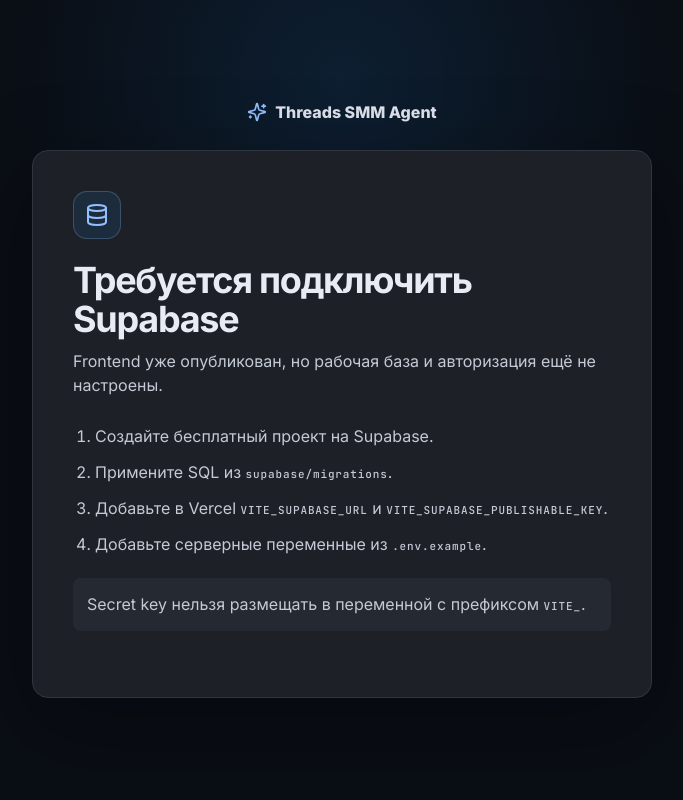
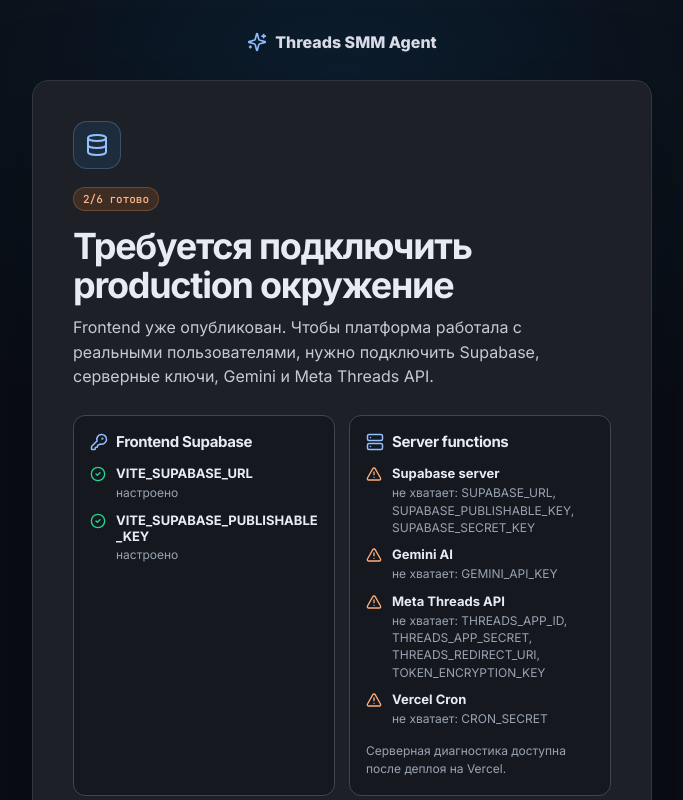
Before and after one commit to ElazAzel/threadssmm, a React (Vite) app: page /setup in a window 1280 px wide. Shown: the top 800 px of the page, without its empty margins (298-981 px from the left). Built offline with nearby package versions, Linux system fonts and the light colour scheme; no server answers.

Commit message:
Add production readiness roadmap and setup diagnostics

```diff
--- a/src/pages/SetupRequiredPage.tsx
+++ b/src/pages/SetupRequiredPage.tsx
@@ -1,23 +1,125 @@
+import { useEffect, useMemo, useState } from 'react'
 import { Link } from 'react-router-dom'
-import { Database, Sparkles } from 'lucide-react'
-import { Card } from '../components/ui'
+import { AlertTriangle, CheckCircle2, Database, KeyRound, Server, Sparkles } from 'lucide-react'
+import { Badge, Card } from '../components/ui'
+import { demoMode, isSupabaseConfigured, supabaseConfig } from '../lib/env'
+
+interface ServerHealthCheck {
+  id: string
+  label: string
+  ok: boolean
+  missing: string[]
+}
+
+interface ServerHealth {
+  ok: boolean
+  checkedAt: string
+  checks: ServerHealthCheck[]
+}
+
+const fallbackServerChecks: ServerHealthCheck[] = [
+  { id: 'supabase-server', label: 'Supabase server', ok: false, missing: ['SUPABASE_URL', 'SUPABASE_PUBLISHABLE_KEY', 'SUPABASE_SECRET_KEY'] },
+  { id: 'gemini', label: 'Gemini AI', ok: false, missing: ['GEMINI_API_KEY'] },
+  { id: 'threads', label: 'Meta Threads API', ok: false, missing: ['THREADS_APP_ID', 'THREADS_APP_SECRET', 'THREADS_REDIRECT_URI', 'TOKEN_ENCRYPTION_KEY'] },
+  { id: 'cron', label: 'Vercel Cron', ok: false, missing: ['CRON_SECRET'] },
+]
 
 export function SetupRequiredPage() {
+  const [serverHealth, setServerHealth] = useState<ServerHealth | null>(null)
+  const [healthError, setHealthError] = useState('')
+
+  useEffect(() => {
+    let mounted = true
+    const localPreview = ['localhost', '127.0.0.1'].includes(window.location.hostname)
+
+    if (demoMode || localPreview) {
+      setHealthError('Серверная диагностика доступна после деплоя на Vercel.')
+      return () => {
+        mounted = false
+      }
+    }
+
+    fetch('/api/health', { headers: { accept: 'application/json' } })
+      .then(async (response) => {
+        if (!response.ok) throw new Error('Health endpoint is not available')
+        return response.json() as Promise<ServerHealth>
+      })
+      .then((data) => {
+        if (mounted) setServerHealth(data)
+      })
+      .catch(() => {
+        if (mounted) setHealthError('Серверная диагностика доступна после деплоя на Vercel.')
+      })
+
+    return () => {
+      mounted = false
+    }
+  }, [])
+
+  const clientChecks = useMemo<ServerHealthCheck[]>(() => [
+    { id: 'client-url', label: 'VITE_SUPABASE_URL', ok: Boolean(supabaseConfig.url), missing: ['VITE_SUPABASE_URL'] },
+    { id: 'client-key', label: 'VITE_SUPABASE_PUBLISHABLE_KEY', ok: Boolean(supabaseConfig.publishableKey), missing: ['VITE_SUPABASE_PUBLISHABLE_KEY'] },
+  ], [])
+
+  const serverChecks = serverHealth?.checks ?? fallbackServerChecks
+  const readyCount = [...clientChecks, ...serverChecks].filter((item) => item.ok).length
+  const totalCount = clientChecks.length + serverChecks.length
+  const isReady = isSupabaseConfigured && serverChecks.every((item) => item.ok)
+
   return (
     <div className="auth-page setup-page">
       <Link to="/" className="landing-logo"><Sparkles size={20} /> Threads SMM Agent</Link>
       <Card className="auth-card setup-card">
         <span className="auth-icon"><Database /></span>
-        <h1>Требуется подключить Supabase</h1>
-        <p>Frontend уже опубликован, но рабочая база и авторизация ещё не настроены.</p>
-        <ol>
-          <li>Создайте бесплатный проект на Supabase.</li>
-          <li>Примените SQL из <code>supabase/migrations</code>.</li>
-          <li>Добавьте в Vercel <code>VITE_SUPABASE_URL</code> и <code>VITE_SUPABASE_PUBLISHABLE_KEY</code>.</li>
-          <li>Добавьте серверные переменные из <code>.env.example</code>.</li>
+        <div className="setup-head">
+          <Badge tone={isReady ? 'green' : 'orange'}>{readyCount}/{totalCount} готово</Badge>
+          {demoMode && <Badge tone="blue">Demo mode</Badge>}
+        </div>
+        <h1>Требуется подключить production окружение</h1>
+        <p>Frontend уже опубликован. Чтобы платформа работала с реальными пользователями, нужно подключить Supabase, серверные ключи, Gemini и Meta Threads API.</p>
+
+        <section className="setup-status-grid" aria-label="Статус окружения">
+          <SetupStatus title="Frontend Supabase" icon={<KeyRound size={18} />} checks={clientChecks} />
+          <SetupStatus title="Server functions" icon={<Server size={18} />} checks={serverChecks} note={healthError} />
+        </section>
+
+        <ol className="setup-steps">
+          <li>Создайте бесплатный проект Supabase и выполните миграцию из <code>supabase/migrations</code>.</li>
+          <li>Добавьте в Vercel frontend-переменные <code>VITE_SUPABASE_URL</code> и <code>VITE_SUPABASE_PUBLISHABLE_KEY</code>.</li>
+          <li>Добавьте server-only переменные из <code>.env.example</code>. Не используйте префикс <code>VITE_</code> для секретов.</li>
+          <li>Сделайте redeploy на Vercel и проверьте этот экран снова.</li>
         </ol>
-        <p className="setup-note">Secret key нельзя размещать в переменной с префиксом <code>VITE_</code>.</p>
+
+        <p className="setup-note">Страница показывает только наличие переменных. Значения секретов не отдаются в браузер.</p>
       </Card>
     </div>
   )
 }
+
+function SetupStatus({
+  title,
+  icon,
+  checks,
+  note,
+}: {
+  title: string
+  icon: React.ReactNode
+  checks: ServerHealthCheck[]
+  note?: string
+}) {
+  return (
+    <div className="setup-status-card">
+      <h2>{icon}{title}</h2>
+      <div>
+        {checks.map((check) => (
+          <span className={`setup-check ${check.ok ? 'setup-check-ok' : 'setup-check-missing'}`} key={check.id}>
+            {check.ok ? <CheckCircle2 size={16} /> : <AlertTriangle size={16} />}
+            <b>{check.label}</b>
+            <small>{check.ok ? 'настроено' : `не хватает: ${check.missing.join(', ')}`}</small>
+          </span>
+        ))}
+      </div>
+      {note && <p>{note}</p>}
+    </div>
+  )
+}
--- a/src/styles.css
+++ b/src/styles.css
@@ -128,6 +128,19 @@
 .auth-switch { width: 100%; margin-top: 22px; border: 0; background: transparent; color: var(--blue); cursor: pointer; }
 .form-message, .form-error { margin: 0; padding: 11px 13px; border: 1px solid rgb(255 170 162 / 25%); border-radius: 8px; color: var(--red); background: rgb(129 43 50 / 18%); }
 .setup-card { width: min(620px, 100%); }
+.setup-head { display: flex; flex-wrap: wrap; gap: 8px; margin: -4px 0 16px; }
+.setup-status-grid { display: grid; grid-template-columns: 1fr 1fr; gap: 14px; margin: 20px 0 24px; }
+.setup-status-card { display: grid; align-content: start; gap: 14px; padding: 16px; border: 1px solid var(--border); border-radius: 12px; background: #15191f; }
+.setup-status-card h2 { display: flex; align-items: center; gap: 8px; margin: 0; font-size: 15px; }
+.setup-status-card h2 svg { color: var(--blue); }
+.setup-status-card > div { display: grid; gap: 10px; }
+.setup-status-card > p { margin: 0; font-size: 12px; color: var(--muted); }
+.setup-check { display: grid; grid-template-columns: 18px 1fr; gap: 2px 8px; align-items: start; }
+.setup-check svg { margin-top: 1px; }
+.setup-check-ok svg { color: var(--green); }
+.setup-check-missing svg { color: var(--orange); }
+.setup-check b { font-size: 13px; overflow-wrap: anywhere; }
+.setup-check small { grid-column: 2; color: var(--muted); font-size: 12px; line-height: 1.45; overflow-wrap: anywhere; }
 .setup-card ol { display: grid; gap: 12px; padding-left: 22px; color: #c4cad5; line-height: 1.5; }
 .setup-card code { text-transform: none; overflow-wrap: anywhere; }
 .setup-note { margin: 22px 0 0; padding: 14px; border-radius: 8px; background: var(--surface-2); }
@@ -674,6 +687,7 @@
   .form-grid { grid-template-columns: 1fr; }
   .form-grid .full { grid-column: auto; }
   .result-options { grid-template-columns: 1fr; }
+  .setup-status-grid { grid-template-columns: 1fr; }
 
   .desktop-dashboard { display: none; }
   .mobile-dashboard { display: grid; gap: 32px; }
```
Also changed, not shown: api/health.ts (added, +31 -0 lines), 3 other files (tests, documents, lock files or other folders).
